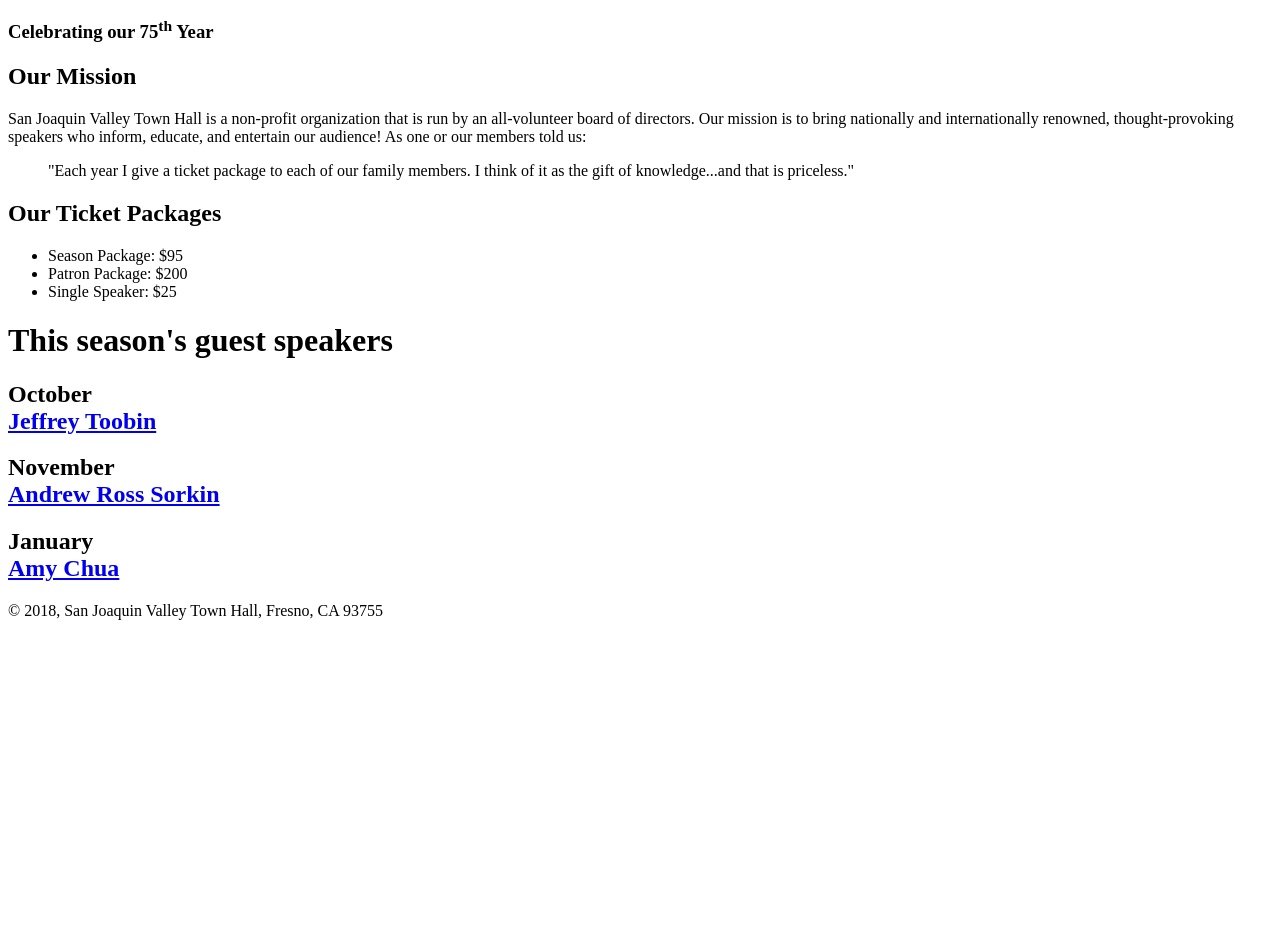
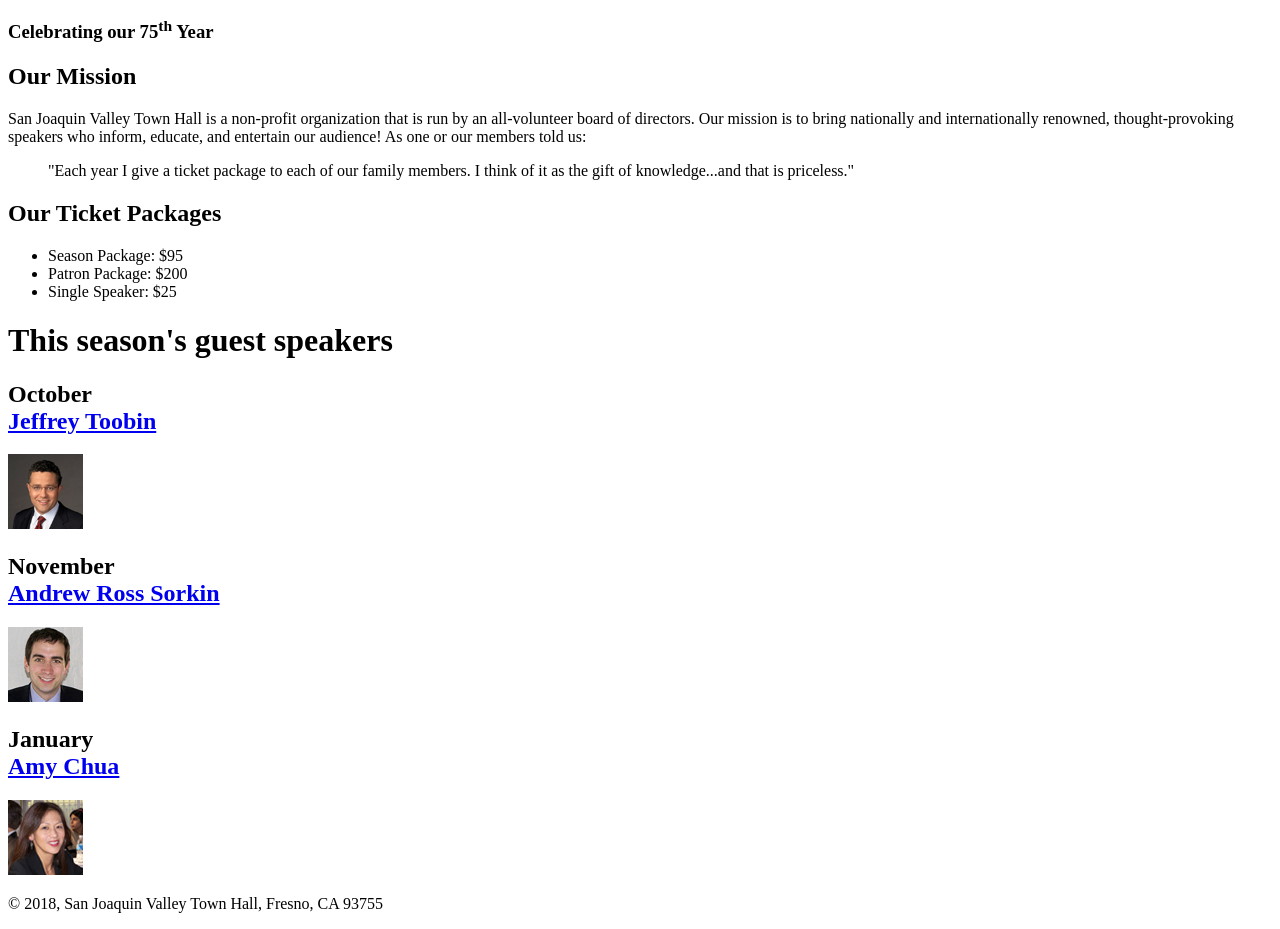
Before and after one commit to njs56/A08, a plain HTML site: page index.html in a window 1280 px wide. Shown: the part 142-1071 px from the top of the page. Before the commit the page ends 800 px from the top, so only its background shows below. Drawn offline with Linux system fonts and the light colour scheme.

Commit message:
Revised to include pictures

```diff
--- a/index.html
+++ b/index.html
@@ -24,8 +24,11 @@
 		</ul>
 		<h1>This season's guest speakers</h1>
 		<h2>October <br> <a href="speakers/toobin.html">Jeffrey Toobin</a></h2>
+		<img src="images/toobin75.jpg" alt="Toobin Picture">
 		<h2>November <br> <a href="speakers/sorkin.html">Andrew Ross Sorkin</a></h2>
+		<img src="images/sorkin75.jpg" alt="Sorkin Picture">
 		<h2>January <br> <a href="speakers/chua.html">Amy Chua</a></h2>
+		<img src="images/chua75.jpg" alt="Chua Picture">
 	</main>
 	<footer>
 		<p>&copy; 2018, San Joaquin Valley Town Hall, Fresno, CA 93755</p>
```
